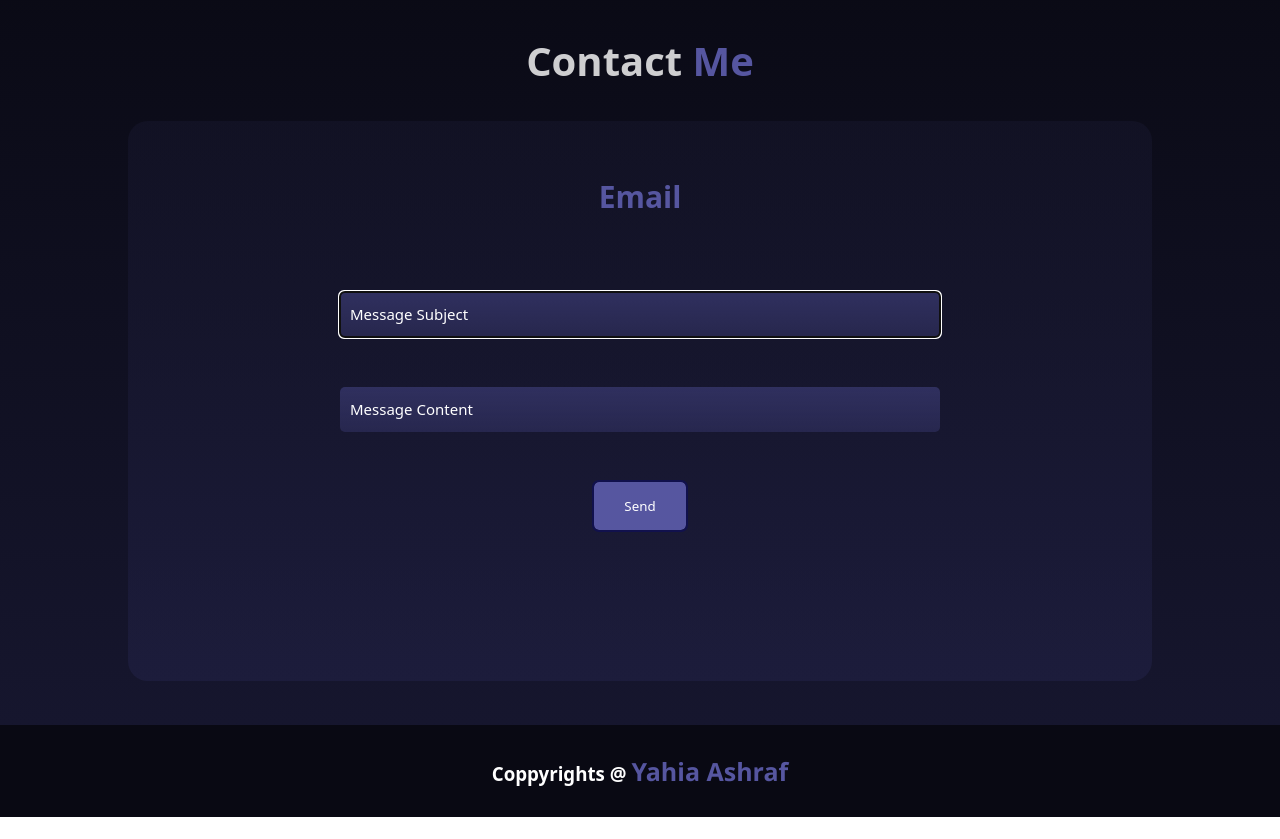
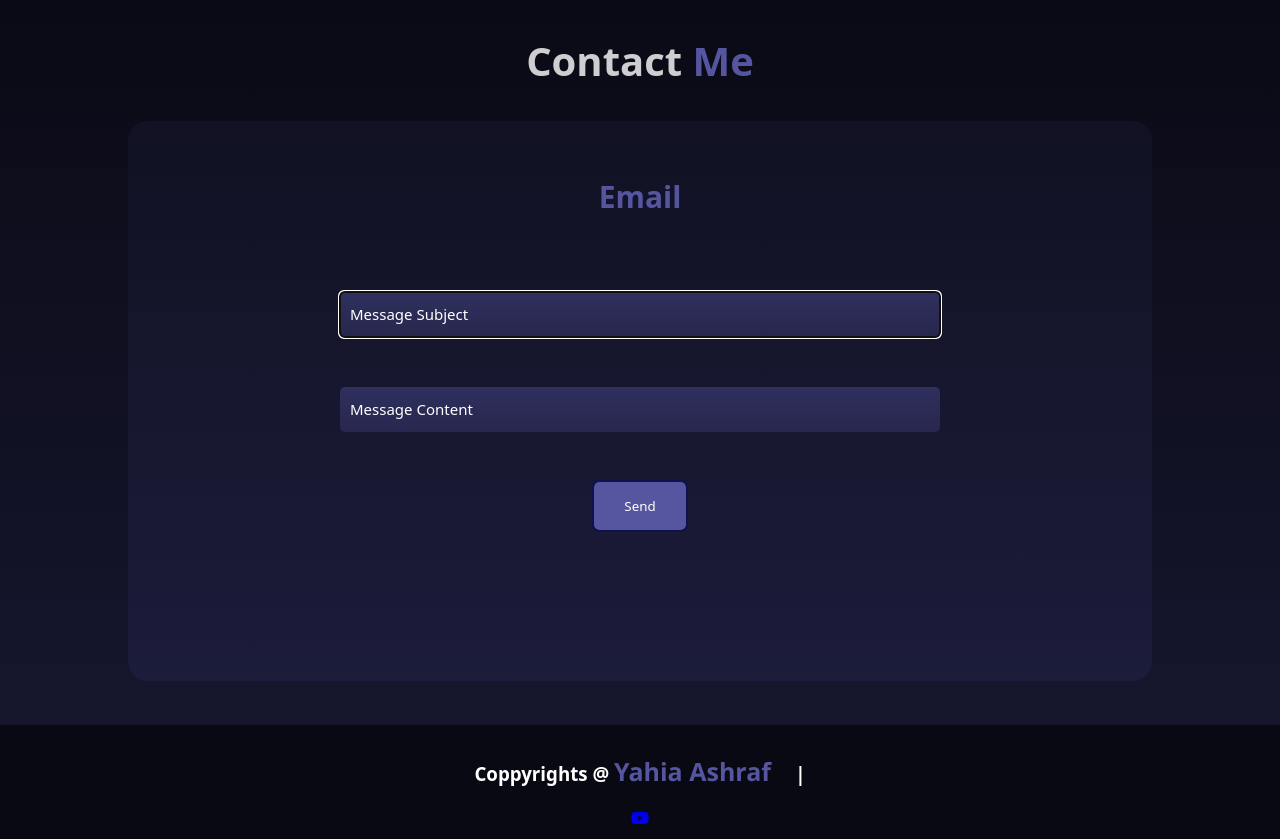
Before and after one commit to YN107/My-Website, a plain HTML site: page index.html in a window 1280 px wide. Shown: the part 7109-7948 px from the top of the page. Before the commit the page ends 7926 px from the top, so only its background shows below. Drawn offline with Linux system fonts and the light colour scheme.

Commit message:
index.html

```diff
--- a/index.html
+++ b/index.html
@@ -45,7 +45,9 @@
               </h2>
               <a class="mn-btn" href="#projects">My Projects</a>
               <a class="mn-btn1" href="#about">About Me</a>
-              <h4 class="warning">* Open with a larger width to display projects *</h4>
+              <h4 class="warning">
+                * Open with a larger width to display projects *
+              </h4>
             </div>
             <i class="fa-solid fa-code"></i>
           </div>
@@ -122,7 +124,6 @@
                 experience.
               </p>
             </div>
-
           </div>
           <div class="chan Elzero">
             <img src="channels_imgs/Elzero.png" alt="" />
@@ -159,7 +160,10 @@
           </div>
         </div>
         <footer>
-          <h3>Coppyrights @ <span>Yahia Ashraf</span></h3>
+          <h3>Coppyrights @ <span>Yahia Ashraf</span> &nbsp; &nbsp; |</h3>
+          <a target="_blank" href="https://www.youtube.com/@CodeBoxY"
+            ><i class="fa-brands fa-youtube"></i
+          ></a>
         </footer>
       </div>
     </div>
```
